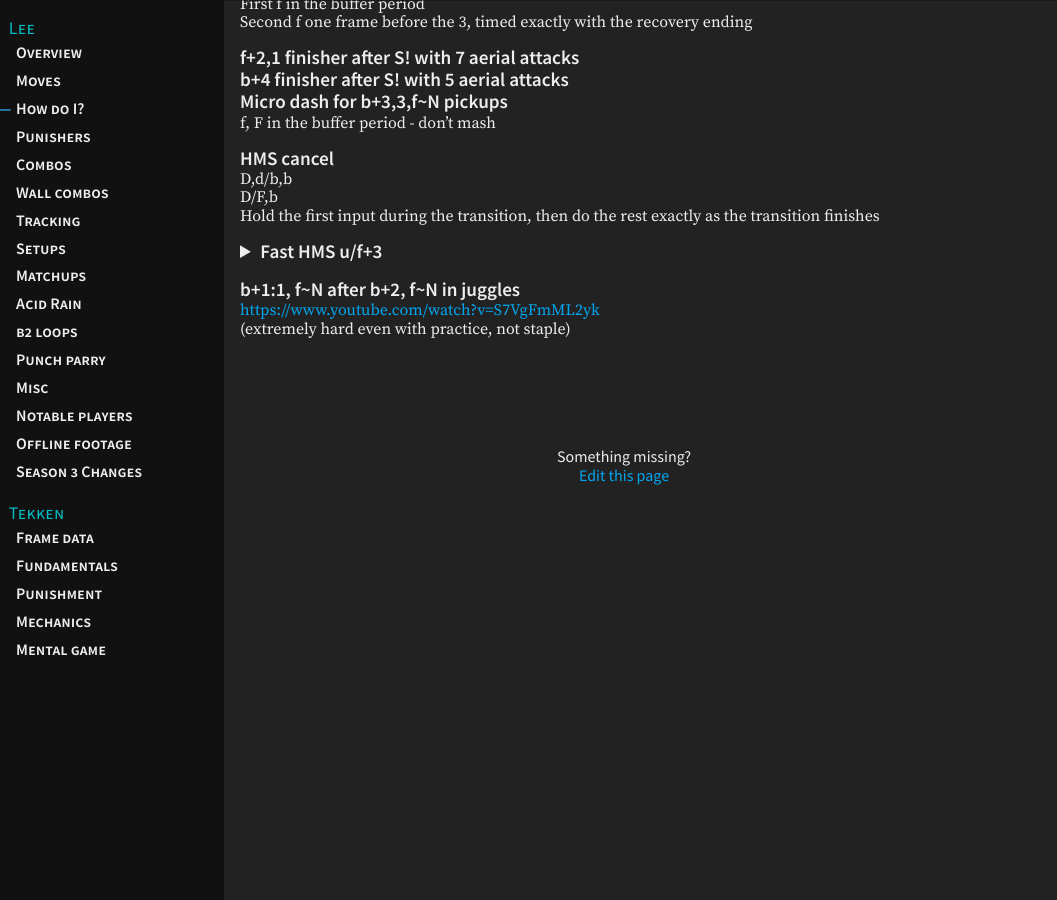
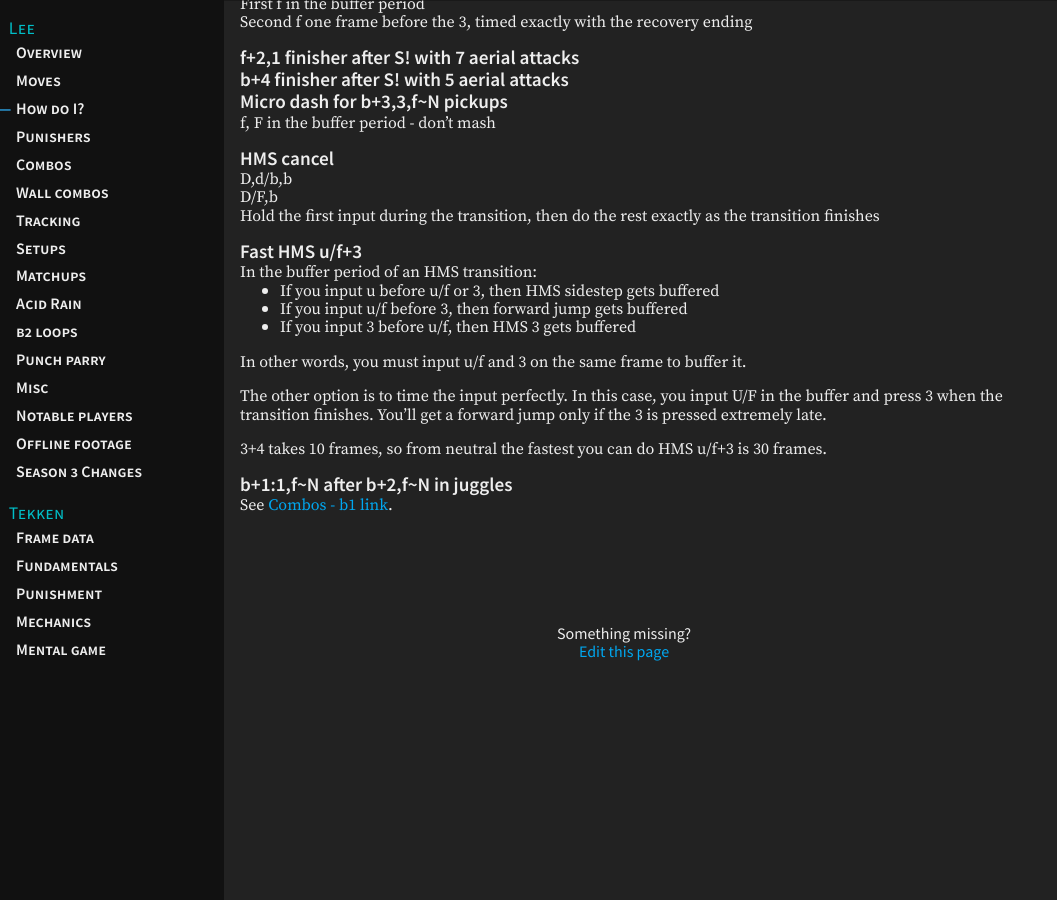
Before and after one commit to t7leeschool/t7leeschool.github.io, a Jekyll site: the page built from _pages/faq.md, in a window 1280 px wide and 900 px high, scrolled down 436 px. Shown: the whole window, without its empty margins (0-1057 px from the left). Built offline with Jekyll 4.4.1, drawn with Linux system fonts in a browser that asks for light colours; part of the change alters nothing that is shown.

Commit message:
add info on floor combos; reword b1 link section

```diff
--- a/_pages/combos.md
+++ b/_pages/combos.md
@@ -335,18 +335,30 @@ BT d/f+3,2,3
   With rage, from left of opponent's center back:
   - 4,u+3 d/f+3+4,f\~N ws2,4 S! b+4 d+3 (114 dmg)
 
-## Triple Fang link
+## b1 link
 
-Triple Fang link (b+2,f~N b+1:1,f~N) is a very advanced combo tool. Its
-purpose is to get more wall carry. Either you get an extra aerial hit, or you
-get ws2,3 as the ender instead of f+2,1.
+Doing b+2,f\~N b+1:1,f\~N in a combo is called a b1 link (also called Triple
+Fang link). Its main purpose is to get more wall carry.
+
+Since b+1:1,f\~N travels further than b+2,f\~N, it allows you to either get an
+extra aerial hit, get ws2,4 as the screw instead of f+4,1, or get ws2,3 as the
+ender instead of f+2,1.
 
 For the b+1 to connect it *must* be input in the buffer period (or linked
 perfectly), which means that b and 1 must be pressed on the same frame. (See
 [b2 loops - Buffering](/b2-loops#buffering).)
 
-For combo purposes b+1:1,f\~N and b+1,1,f\~N are the same, but the former does
+One technique for doing this [given by
+TZMurakumo](https://www.youtube.com/watch?v=S7VgFmML2yk) is to piano the 1
+button with two fingers to hit it twice. This is a placebo, since the extra
+button press doesn't actually give you an extra "chance" to hit the link, but
+many people find this technique useful anyway.
+
+For carry purposes b+1:1,f\~N and b+1,1,f\~N are the same, but the former does
 1 more damage.
+
+This is an advanced technique, having a tight execution requirement for
+relatively little reward. Beginners should stay far away.
 
 <div class="p cols-mm12">
 u/f+4
@@ -361,6 +373,9 @@ d/f+3+4,f\~N
 
 f+3,3,3,3,3,4
 : 4,u+3 b+2,f\~N(x2) b+1:1,f\~N ws2,3
+
+CH 4
+: b+1:1,f\~N 4,u+3 b+2,f\~N b+1:1,f\~N ws2,4 S! f+2,1
 
 <!-- -->
 
@@ -405,15 +420,47 @@ b+3,3,f\~N which might be too slow.
 
 ## Floor break
 
-<!-- https://discordapp.com/channels/361852916203651074/362318093097107458/449722984450621441 -->
-At the wall, after a f43 to break you can do 4u3 to f4,3 -> d 3\\
-otherwise you want to go for a break that doesnt leave you BT (wr34 does this on hit without a combo) and do a generic bnb\\
-adapt for the hit that the floor break was\\
-so, if you somehow broke on the 2nd hit, you want to do the 4u3 b2 b2 b2 f21 combo\\
-or 4u3 b2 ws 24 b2 (make sure hits wall) b2 f43 d3\\
-because of how floor breaks work you likely wont get a standard bnb like you do a from a balcony break, but it's worth tring to wall carry\\
-especially as Forgotten Realm is a fairly clostrophobic stage\\
-I tend to do a bnb up until screw, then do WR34 to break and do SSR b4 for oki on floor breaks on a longer combo\\
-If you have <4 bar then only do 2x b2s so the WR34 is guaranteed
+Short answer: do 4,3,3 F! 4 b+4 u/b+3 at the wall.
 
-[more detailed info wanted here]
+Lee has many useful floor breaking moves. They differ in how many hits they
+do, whether they leave the opponent face-down or face-up, and how easy they
+are to connect.
+
+Move | # of hits | Damage | Post-break state
+|--|:-:|:-:|:-:|
+1+2 | 1 | 20 | Face-down
+wr3,4 | 2 | 14, 26 | Face-down
+4,3,3 | 3 | 16, 14, 20 | Face-down
+b+4 | 1 | 22 | Face-up
+f+4,3 | 2 | 13, 18 | Face-up
+f+3+4 | 2 | 10, 20 | Face-up
+
+Floor breaks reduce damage scaling significantly, so you want to do as much of
+your combo as possible before the break. This means you're mostly doing the
+break at or near the wall.
+
+Post-break, your options depend on how much wall slump you've built up. Every
+hit on the wall with the opponent's feet to the ground builds up slump.
+However, the move that breaks the floor does not build up slump. So a 1-hit
+floor break will build no slump and you can do a regular wall combo, but a
+2-hit floor break will build 1 bit of wall slump and you'll have to adjust.
+
+Opponent state | # of slump | Wall combo | Damage
+|:-:|:-:|--|:-:|
+Face-down | 0 | 4,u+3 f+4,3 d+3 | 20
+Face-down | 1 | 4,u+3 f,F+3 | 18
+Face-down | 2 | 4 b+4 u/b+3 | 17
+Face-up | 0 | d/f+1 f+4,3 d+3 | 14
+Face-up | 1 | 4,u+3 | 13
+Face-up | 2+ | b+4 d+3 | 11
+
+Note that 4 will cause a high splat against face-down opponents but not face-up
+ones. This generally makes the face-down combos better.
+
+Since 4,3,3 does much more damage than the other breaks, the ideal floor combo
+at the wall is 4,3,3 F! 4 b+4 u/b+3.
+
+However, sometimes you don't have a good enough splat and instead have to do
+wr3,4. In this case the wall combo is pretty tough to do, because you can't
+buffer the f,F+3, and you can get 4,u+3,f\~N accidentally. Doing the 2 slump
+combo still works at the cost of 1 damage.
--- a/_pages/faq.md
+++ b/_pages/faq.md
@@ -41,8 +41,8 @@ D,d/b,b\\
 D/F,b\\
 Hold the first input during the transition, then do the rest exactly as the transition finishes
 
-<details>
-<summary markdown="0">Fast HMS u/f+3</summary>
+## Fast HMS u/f+3
+
 In the buffer period of an HMS transition:
 
 - If you input u before u/f or 3, then HMS sidestep gets buffered
@@ -54,9 +54,7 @@ In other words, you must input u/f and 3 on the same frame to buffer it.
 The other option is to time the input perfectly. In this case, you input U/F in the buffer and press 3 when the transition finishes. You'll get a forward jump only if the 3 is pressed extremely late.
 
 3+4 takes 10 frames, so from neutral the fastest you can do HMS u/f+3 is 30 frames.
-</details>
 
-## b+1:1, f\~N after b+2, f\~N in juggles
+## b+1:1,f\~N after b+2,f\~N in juggles
 
-<https://www.youtube.com/watch?v=S7VgFmML2yk>\\
-(extremely hard even with practice, not staple)
+See [Combos - b1 link](/combos#b1-link).
```
